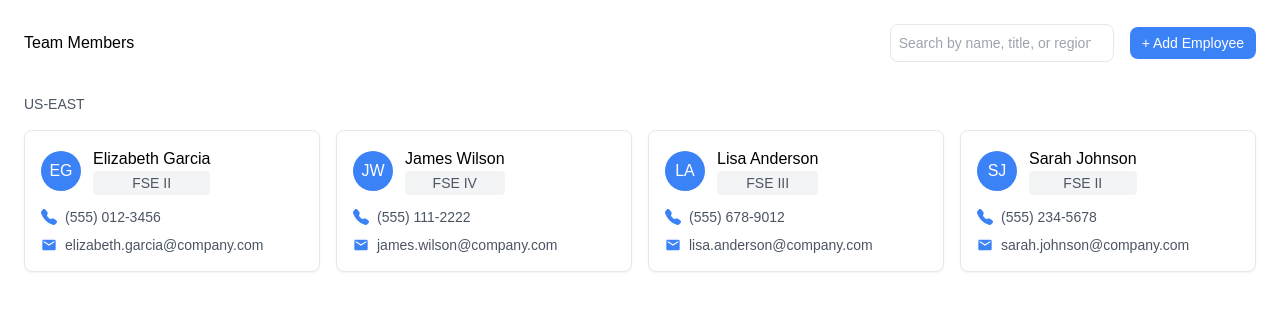
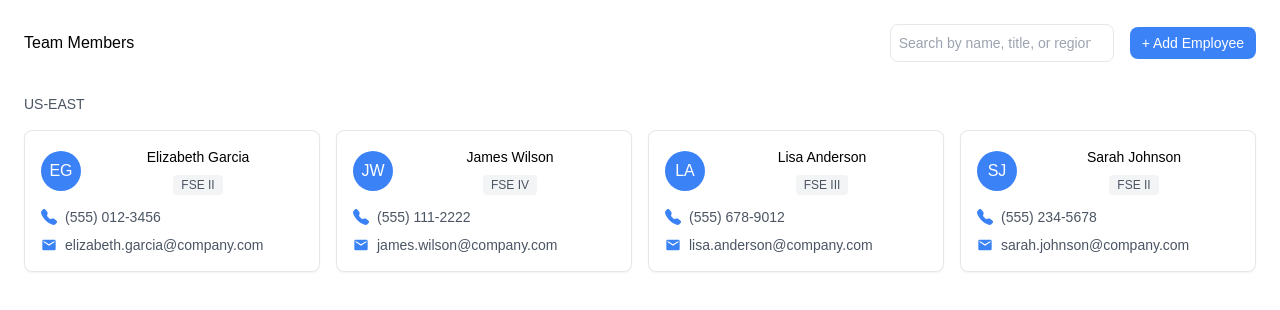
Before and after one commit to SeifEldin15/ARC-employee-management, a Next.js app in the folder frontend/: page /team in a window 1280 px wide. Shown: the top 310 px of the page. Built offline with nearby package versions, Linux system fonts and the light colour scheme.

Commit message:
smaller text

```diff
--- a/frontend/src/app/team/page.jsx
+++ b/frontend/src/app/team/page.jsx
@@ -63,11 +63,13 @@ export default function TeamPage() {
                   <div className="w-10 h-10 rounded-full bg-blue-500 flex items-center justify-center text-white">
                     {member.initials}
                   </div>
-                  <div>
-                    <h3 className="font-medium">{member.name}</h3>
-                    <p className="text-sm text-gray-600 bg-gray-100 rounded px-2 py-0.5 text-center">
-                      {member.title}
-                    </p>
+                  <div className="flex flex-col items-center justify-center flex-grow">
+                    <h3 className="font-medium text-center text-sm">{member.name}</h3>
+                    <div className="flex justify-center mt-2">
+                      <p className="text-xs text-gray-600 bg-gray-100 rounded px-2 py-0.5 inline-block">
+                        {member.title}
+                      </p>
+                    </div>
                   </div>
                 </div>
                 <div className="space-y-2 text-sm">
```
